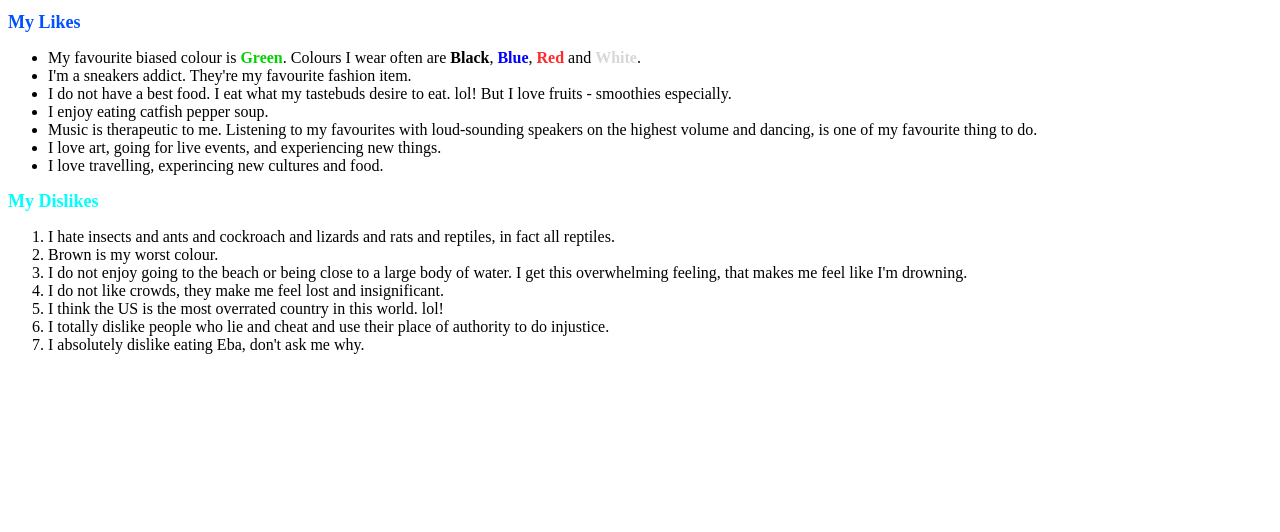
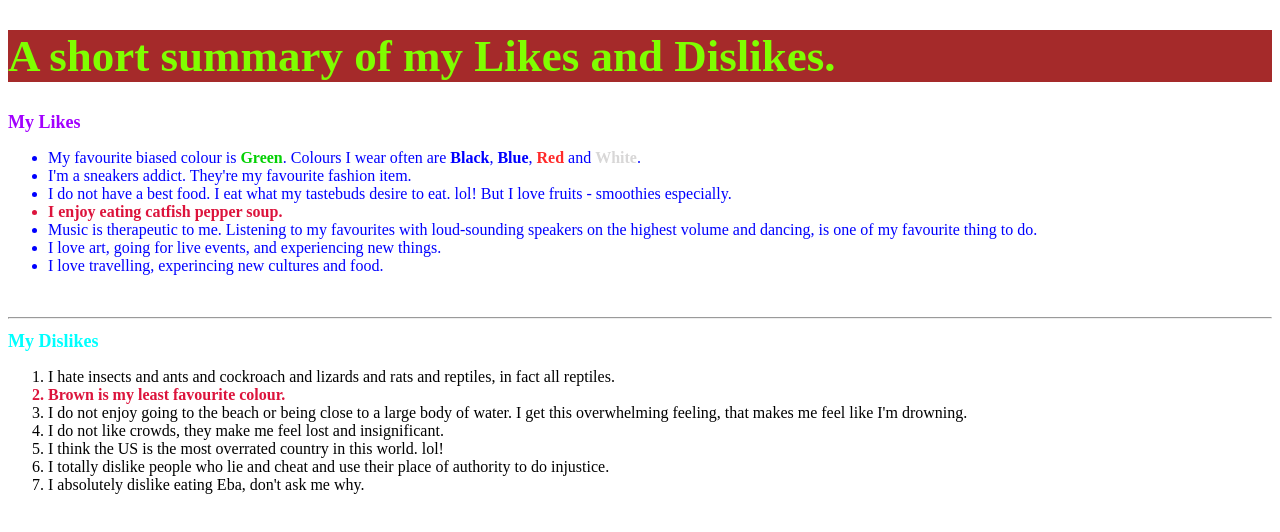
Before and after one commit to DorcasOpatola/stutern-projects, a plain HTML site: page major-css-properties/Inheritance.html in a window 1280 px wide. Drawn offline with Linux system fonts and the light colour scheme.

Commit message:
understanding inheritance in css

```diff
--- a/major-css-properties/Inheritance.html
+++ b/major-css-properties/Inheritance.html
@@ -10,21 +10,23 @@
         <title>Inheritance in CSS</title>
     </head>
     <body>
+        <h1 class="hope">A short summary of my Likes and Dislikes.</h1>
         <h1>My Likes</h1>
         <ul>
             <li>My favourite biased colour is <b  style="color: rgb(5, 209, 5);">Green</b>. Colours I wear often are <b>Black</b>, <b style="color: rgb(0, 0, 255);">Blue</b>, <b style="color: rgb(255, 42, 42);">Red</b> and <b style="color: rgb(216, 215, 215);">White</b>.</li>
             <li>I'm a sneakers addict. They're my favourite fashion item.</li>
             <li>I do not have a best food. I eat what my tastebuds desire to eat. lol! But I love fruits - smoothies especially.</li>
-            <li>I enjoy eating catfish pepper soup.</li>
+            <li id="aqua">I enjoy eating catfish pepper soup.</li>
             <li>Music is therapeutic to me. Listening to my favourites with loud-sounding speakers on the highest volume and dancing, is one of my favourite thing to do.</li>
             <li>I love art, going for live events, and experiencing new things.</li>
             <li>I love travelling, experincing new cultures and food.</li>
         </ul>
-
+        <br>
+        <hr>
         <h1 style="color: aqua;">My Dislikes</h1>
         <ol>
             <li>I hate insects and ants and cockroach and lizards and rats and reptiles, in fact all reptiles.</li>
-            <li>Brown is my worst colour.</li>
+            <li id="aqua">Brown is my least favourite colour.</li>
             <li>I do not enjoy going to the beach or being close to a large body of water. I get this overwhelming feeling, that makes me feel like I'm drowning.</li>
             <li>I do not like crowds, they make me feel lost and insignificant.</li>
             <li>I think the US is the most overrated country in this world. lol!</li>
--- a/major-css-properties/style.css
+++ b/major-css-properties/style.css
@@ -1,6 +1,21 @@
 h1 {
-    color: rgb(0, 81, 255);
+    color: rgb(162, 0, 255);
     font-size: 18px;
+}
+
+.hope {
+    color: chartreuse;
+    font-size: 45px;
+    background-color: brown;
+}
+
+#aqua {
+    color: crimson;
+    font-weight: bold;
+}
+
+ul {
+    color: blue;
 }
 
 .sect3 {
```
